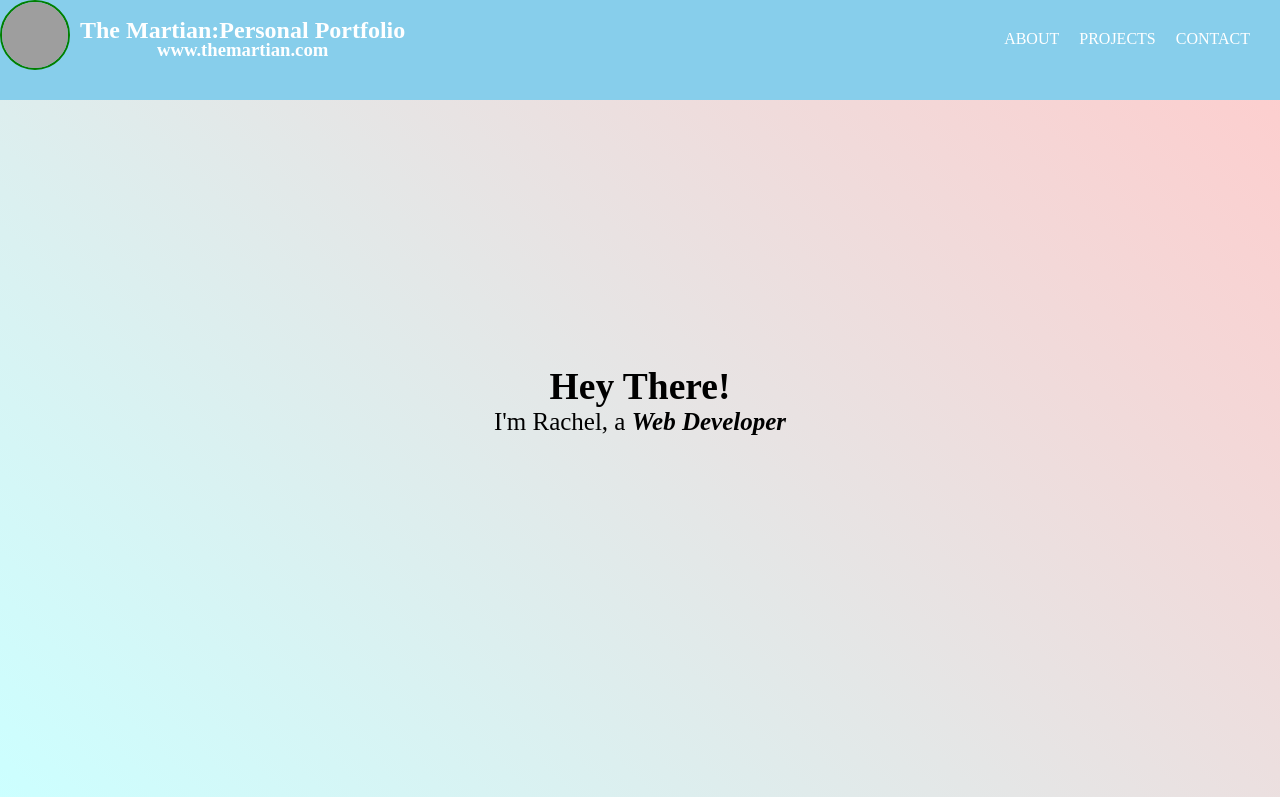
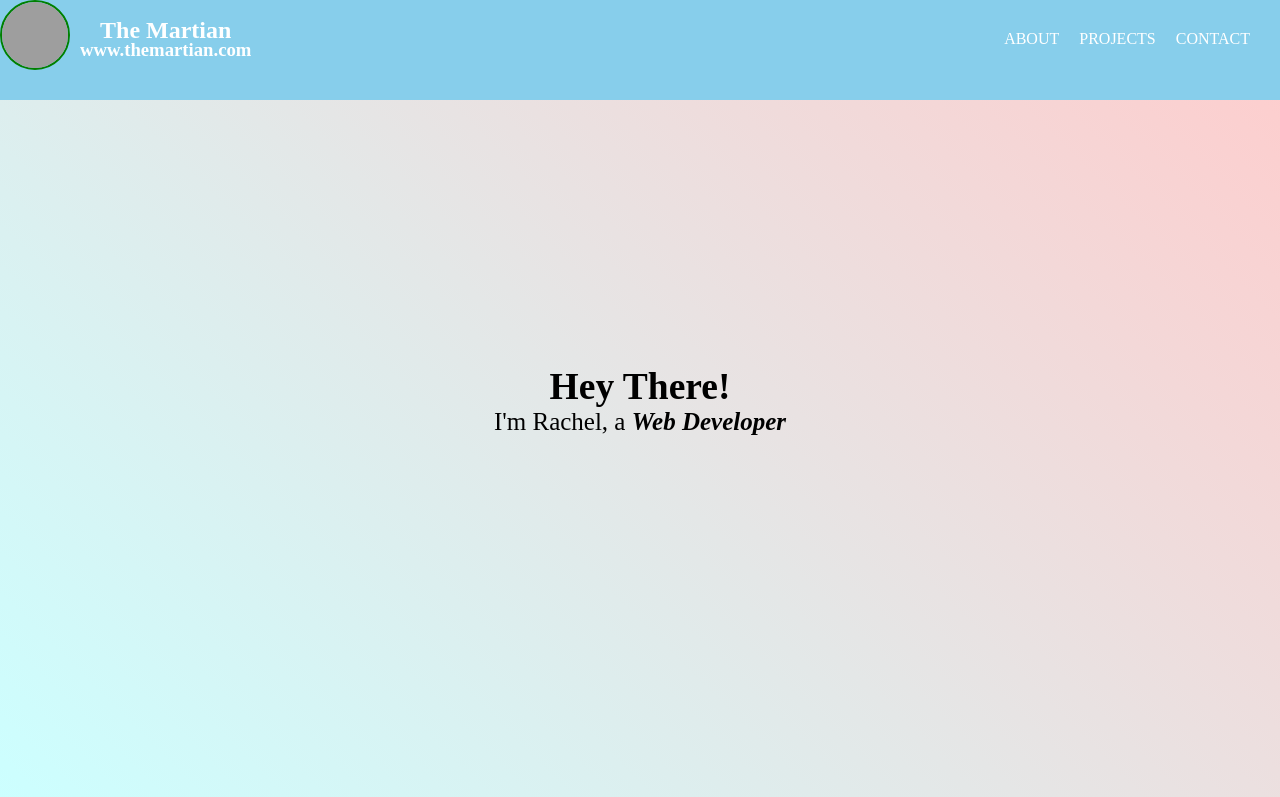
Before and after one commit to Marrtian/Profile, a plain HTML site: page index.html in a window 1280 px wide. Shown: the top 797 px of the page. Drawn offline with Linux system fonts and the light colour scheme; grey boxes are pictures that could not be loaded.

Commit message:
Update index.html

```diff
--- a/index.html
+++ b/index.html
@@ -12,7 +12,7 @@
       <div class="logodetails">
       <img src="https://cdn.dribbble.com/users/1044993/screenshots/12880676/media/660d8f3967bb9eef88e726d4f18b3139.png?compress=1&resize=400x300&vertical=top" alt="logo" class="logo">
         <div class="logolist">
-      <h2>The Martian:Personal Portfolio</h2>
+      <h2>The Martian</h2>
       <h3><a href="">www.themartian.com</a></h3>
         </div>
         </div>
```
